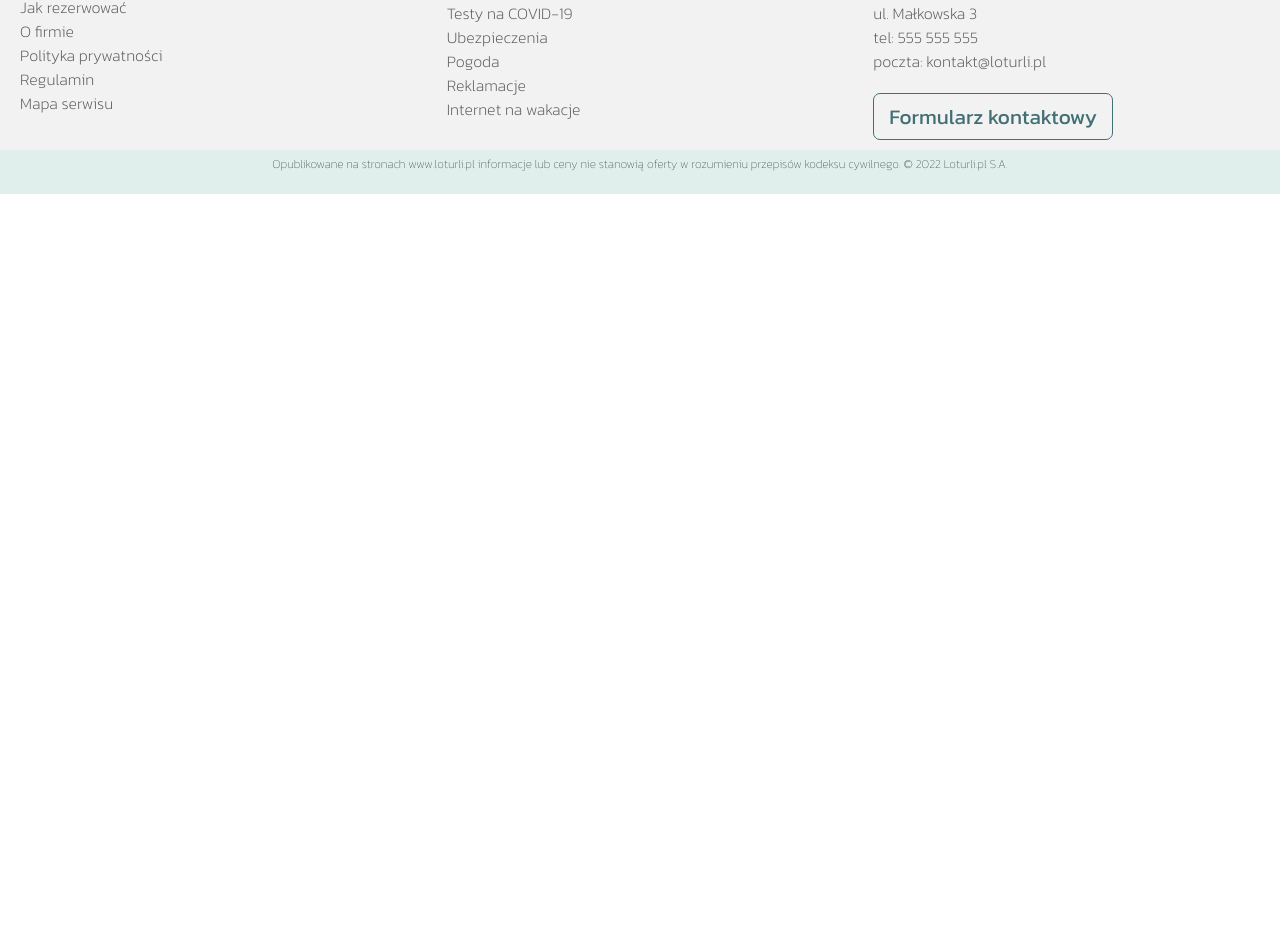
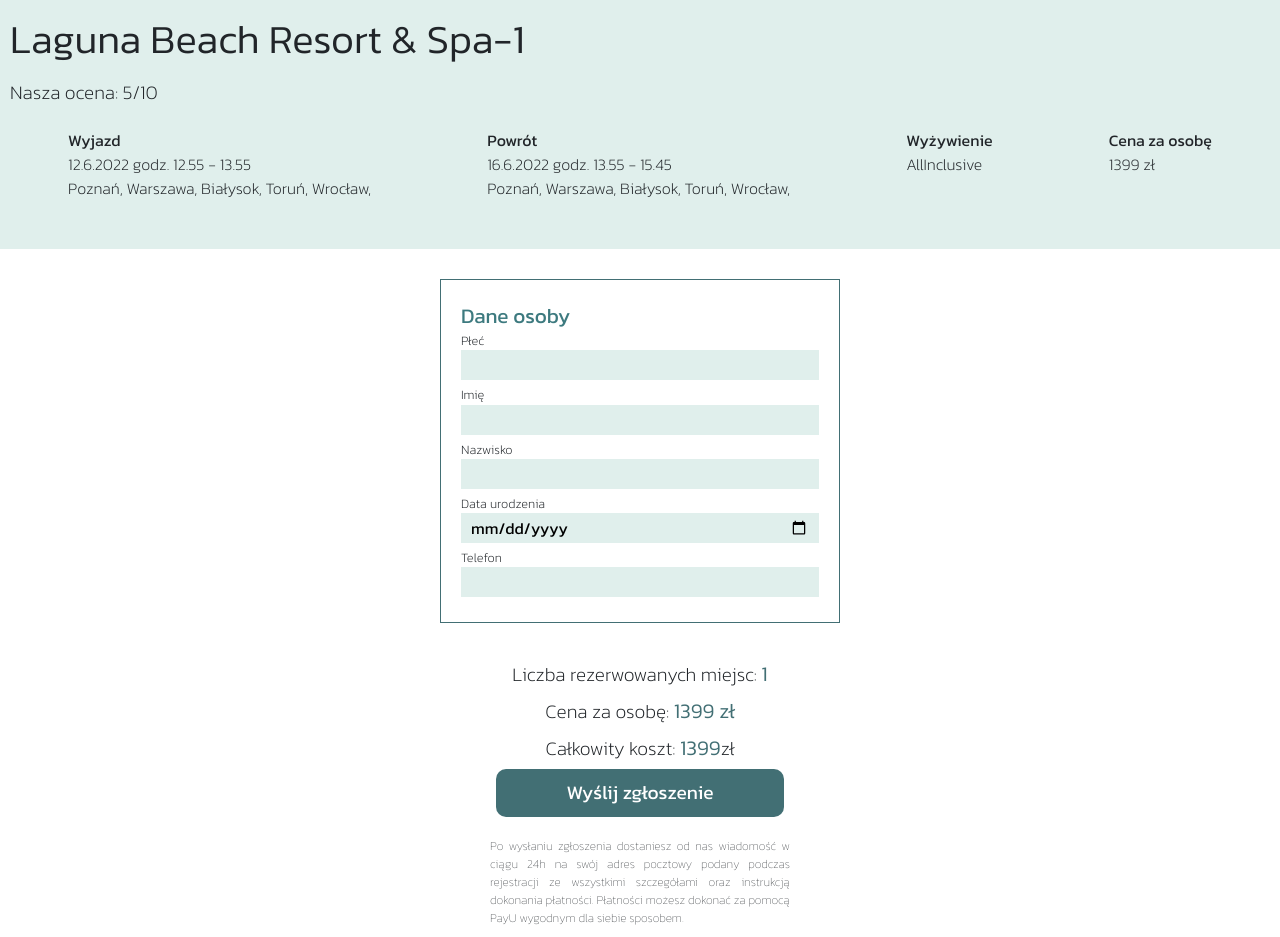
Before and after one commit to DawidDev/loturli, a React (Create React App) app: page /offer/reservation/1/1 in a window 1280 px wide. Shown: the part 215-1152 px from the top of the page. Before the commit the page ends 800 px from the top, so only its background shows below. Built offline with nearby package versions, Linux system fonts and the light colour scheme; the HTML template or start-up script is replaced by a standard one.

Commit message:
Create summary reservation

```diff
--- /dev/null
+++ b/src/Components/Header.js
@@ -0,0 +1,31 @@
+import React from 'react'
+import styled from 'styled-components'
+
+const HeaderContainer = styled.div`
+    width: 100%;
+    background-color: #426f74;
+
+    .box {
+        max-width: 1400px;
+        padding-left: 20px;
+        color: #fff;
+        margin: 0 auto;
+
+        h2 {
+            font-weight: 200;
+            font-size: 2.5rem;
+            padding: 20px 0;
+            margin: 0;
+        }
+    }
+`
+
+const Header = ({title}) => (
+    <HeaderContainer>
+        <div className='box'>
+            <h2>{title}</h2>
+        </div>
+    </HeaderContainer>
+)
+
+export default Header;
--- /dev/null
+++ b/src/Components/Reservation/Person.js
@@ -0,0 +1,56 @@
+import React from 'react'
+
+import styled from 'styled-components'
+
+const PersonContainer = styled.div`
+    width: 30%;
+    min-width: 400px;
+    border: 1px solid #426F74;
+    padding: 20px;
+    margin: 20px;
+
+    .title {
+        font-size: 1.3rem;
+        font-weight: 400;
+        color: #3D7A7F;
+    }
+
+    p, input {
+        margin: 0;
+    }
+
+    p {
+        font-size: 0.8rem;
+        font-weight: 200;
+    }
+
+    input {
+        background-color: #E0EFEC;
+        outline: none;
+        border: none;
+        height: 30px;
+        width: 100%;
+        padding: 0 10px;
+        margin-bottom: 5px;
+    }
+`
+
+const Person = () => {
+    return(
+        <PersonContainer>
+            <p className='title'>Dane osoby</p>
+            <p>Płeć</p>
+            <input type="text" />
+            <p>Imię</p>
+            <input type="text" />
+            <p>Nazwisko</p>
+            <input type="text" />
+            <p>Data urodzenia</p>
+            <input type="date" />
+            <p>Telefon</p>
+            <input type="text" />
+        </PersonContainer>
+    )
+}
+
+export default Person
--- /dev/null
+++ b/src/Components/Reservation/Reservation.js
@@ -0,0 +1,148 @@
+import React from "react";
+import { useParams } from "react-router-dom";
+
+import TitleSection from "../Home_page/TitleSection";
+import Header from "../Header";
+import Person from "./Person";
+import Summary from "./Summary";
+
+import styled from "styled-components";
+
+// Symulacyjna baza danych
+import Elements from "../../Config/DataBase";
+
+const ReservationContainer = styled.div`
+max-width: 1400px;
+margin: 0 auto;
+  .offer_info {
+    background-color: #e0efec;
+    min-height: 250px;
+    margin: 0 auto;
+    padding: 10px;
+
+    .main_info {
+      #name_object {
+        font-size: 2.5rem;
+        margin: 0;
+        font-weight: 300;
+      }
+      #rating {
+        font-size: 1.2rem;
+        margin: 10px 0;
+        font-weight: 200;
+      }
+    }
+
+    .this_trip_info {
+      display: flex;
+      justify-content: space-around;
+      font-weight: 200;
+      margin-top: 15px;
+
+      #column {
+        margin: 5px;
+      }
+
+      p {
+        margin: 0;
+      }
+      #name_specify {
+        font-weight: 400;
+      }
+    }
+  }
+
+  .box_people_input {
+    margin: 0 auto;
+    padding: 10px;
+    display: flex;
+    justify-content: center;
+    flex-wrap: wrap;
+  }
+
+  @media (max-width: 768px) {
+    .offer_info {
+      .main_info {
+        #name_object {
+          font-size: 1.5rem;
+        }
+      }
+    }
+    .this_trip_info {
+      flex-direction: column;
+    }
+  }
+`;
+
+const Reservation = () => {
+  const { id, numberBook } = useParams();
+  console.log("Wybrane ID: " + id);
+  console.log("Wybrana ilosć miejsc: " + numberBook);
+
+  const idOfOffer = id; // ID oferty w bazie danych przesyłana ze strony z ofertą
+  const bookedPlaces = numberBook; // Wybrana ilość miejsc do rezerwacji
+
+  const TripELement = Elements[idOfOffer];
+
+  const dateStart = `${TripELement.date.startDay}.${TripELement.date.startMonth}.${TripELement.date.startYear}`;
+  const dateEnd = `${TripELement.date.endDay}.${TripELement.date.endMonth}.${TripELement.date.endYear}`;
+
+  let departures = "";
+  for (let i = 0; i < TripELement.departureFrom.length; i++) {
+    departures += TripELement.departureFrom[i] + ", ";
+  }
+
+  // Tworzenie kontenerów odpowiedniej ilości do wprowadzenia danych osób
+  const manualTab = [];
+  for (let y = 0; y < numberBook; y++) {
+    manualTab.push(<Person />);
+  }
+  const renderPepleDataInput = manualTab.map((item) => item);
+  return (
+    <>
+      <Header title={"Formularz rezerwacji"} />
+      <TitleSection title={"Wysyłanie zgłoszenia"} />
+      <ReservationContainer>
+        <div className="offer_info">
+          <div className="main_info">
+            <p id="name_object">{TripELement.nameOfObject}</p>
+            <p id="rating">Nasza ocena: {TripELement.ourRate}/10</p>
+          </div>
+          <div className="this_trip_info">
+            <div id="column">
+              <p id="name_specify">Wyjazd</p>
+              <p>
+                {dateStart} godz. {TripELement.date.startHour} -{" "}
+                {TripELement.date.endHour}
+              </p>
+              <p>{departures}</p>
+            </div>
+            <div id="column">
+              <p id="name_specify">Powrót</p>
+              <p>
+                {" "}
+                {dateEnd} godz. {TripELement.date.endHour} -{" "}
+                {TripELement.date.backHour}
+              </p>
+              <p>{departures}</p>
+            </div>
+            <div id="column">
+              <p id="name_specify">Wyżywienie</p>
+              <p>{TripELement.board}</p>
+            </div>
+            <div id="column">
+              <p id="name_specify">Cena za osobę</p>
+              <p>{TripELement.pricePerPerson} zł</p>
+            </div>
+          </div>
+        </div>
+        <div className="box_people_input">
+        {renderPepleDataInput}
+        </div>
+        <Summary price={TripELement.pricePerPerson} person={bookedPlaces}/>
+      </ReservationContainer>
+    </>
+  );
+};
+
+export default Reservation;
--- /dev/null
+++ b/src/Components/Reservation/Summary.js
@@ -0,0 +1,58 @@
+import React from "react";
+import styled from "styled-components";
+
+const SummaryContainer = styled.div`
+    text-align: center;
+    p {
+        font-size: 1.2rem;
+        font-weight: 200;
+        margin: 5px;
+
+        span{
+            color: #426F74;
+            font-weight: 300;
+            font-size: 1.3rem;
+        }
+    }
+
+    button {
+        background-color: #426F74;
+        font-size: 1.2rem;
+        color: #fff;
+        padding: 10px 70px;
+        border-radius: 10px;
+        outline: none;
+        border: none;
+    }
+
+    #info {
+        width: 300px;
+        margin: 0 auto;
+        font-size: 0.75rem;
+        font-weight: 100;
+        text-align: justify;
+        margin-top: 20px;
+        margin-bottom: 40px;
+    }
+
+`;
+
+const Summary = ({ price, person }) => {
+  const summaryPrice = price * person;
+  return (
+    <SummaryContainer>
+      <p>Liczba rezerwowanych miejsc: <span>{person}</span></p>
+      <p>Cena za osobę: <span>{price} zł</span></p>
+      <p>Całkowity koszt: <span>{summaryPrice}</span>zł</p>
+      <button>Wyślij zgłoszenie</button>
+      <p id="info">
+        Po wysłaniu zgłoszenia dostaniesz od nas wiadomość w ciągu 24h na swój
+        adres pocztowy podany podczas rejestracji ze wszystkimi szczegółami oraz
+        instrukcją dokonania płatności. Płatności możesz dokonać za pomocą PayU
+        wygodnym dla siebie sposobem.
+      </p>
+    </SummaryContainer>
+  );
+};
+
+export default Summary;
--- a/src/Components/ThisOfferPage/Trip.js
+++ b/src/Components/ThisOfferPage/Trip.js
@@ -96,6 +96,11 @@
           margin: 10px 10px;
           width: 35px;
           font-size: 1rem;
+
+          a {
+            text-decoration: none;
+            color: #fff;
+          }
         }
 
         .book {
@@ -321,7 +326,7 @@
     </div>
   ));
 
-  console.log(Atributes[0].iconClass);
+
 
   return (
     <>
@@ -359,7 +364,9 @@
               <button onClick={handleBook.bind(this, "+")}>+</button>
               <p>{bookNumber}</p>
               <button onClick={handleBook.bind(this, "-")}>-</button>
-              <button className="book">Rezerwuj miejsca</button>
+              <button className="book">
+                <Link to={`/offer/reservation/${TripELement.id}/${bookNumber}`}>Rezerwuj miejsca</Link>
+              </button>
             </div>
           </div>
         </div>
--- a/src/Layouts/Content.js
+++ b/src/Layouts/Content.js
@@ -11,6 +11,7 @@
 import NotFound from "../Pages/NotFound";
 
 import Trip from "../Components/ThisOfferPage/Trip";
+import Reservation from "../Components/Reservation/Reservation";
 
 const ContentContainer = styled.div`
   padding-top: 70px;
@@ -30,6 +31,7 @@
         <Route path="/" element={<Home />} />
         <Route path="/offer" element={<Offer />} />
         <Route path="/offer/:id" element={<Trip />} />
+        <Route path="/offer/reservation/:id/:numberBook" element={<Reservation />} />
         <Route path="/promotion" element={<Promotion />} />
         <Route path="/lastminute" element={<LastMinute />} />
         <Route path="*" element={<NotFound/>}/>
```
